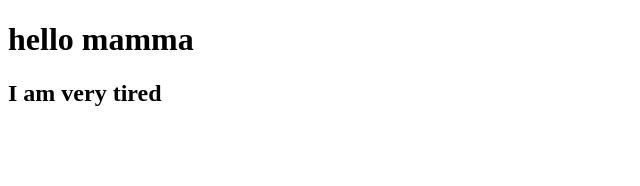
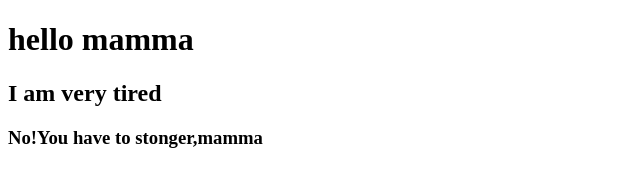
Before and after one commit to Hasmot722/My_First_Website, a plain HTML site: page index.html in a window 1280 px wide. Shown: the whole page, without its empty margins (0-640 px from the left). Drawn offline with Linux system fonts and the light colour scheme.

Commit message:
Update index.html

```diff
--- a/index.html
+++ b/index.html
@@ -6,5 +6,6 @@
 <body>
     <h1>hello mamma</h1>
     <h2>I am very tired</h2>
+    <h3>No!You have to stonger,mamma</h3>
 </body>
 </html>
```
